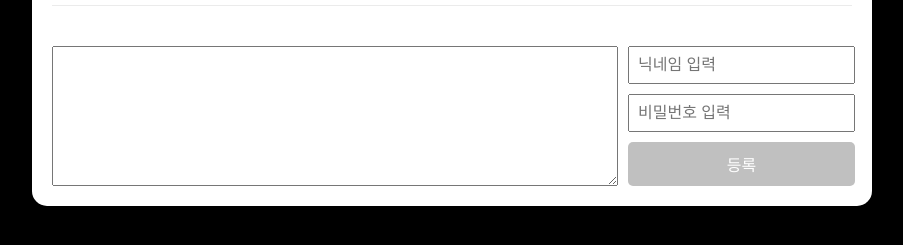
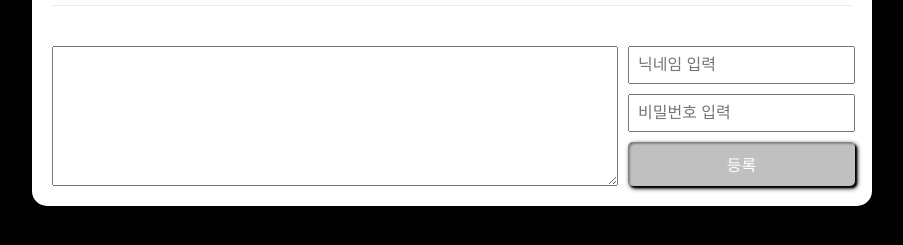
Before and after one commit to mimihimesama/movieSearch-Site, a plain HTML site: page sub.html in a window 1280 px wide. Shown: the part 101-346 px from the top of the page, without its empty margins (188-1091 px from the left). Drawn offline with Linux system fonts and the light colour scheme.

Commit message:
Update sub.css

```diff
--- a/sub.css
+++ b/sub.css
@@ -103,8 +103,10 @@ button {
   transition: all 0.3s ease;
   position: relative;
   display: inline-block;
+  box-shadow: inset 2px 2px 2px 0px #828282, 2px 2px 5px 0px black, 2px 2px 2px 0px black;
   outline: none;
   background: silver;
+  background: linear-gradient(0deg, black) 0%, black 100%;
   border: none;
 }
 button:hover {
```
